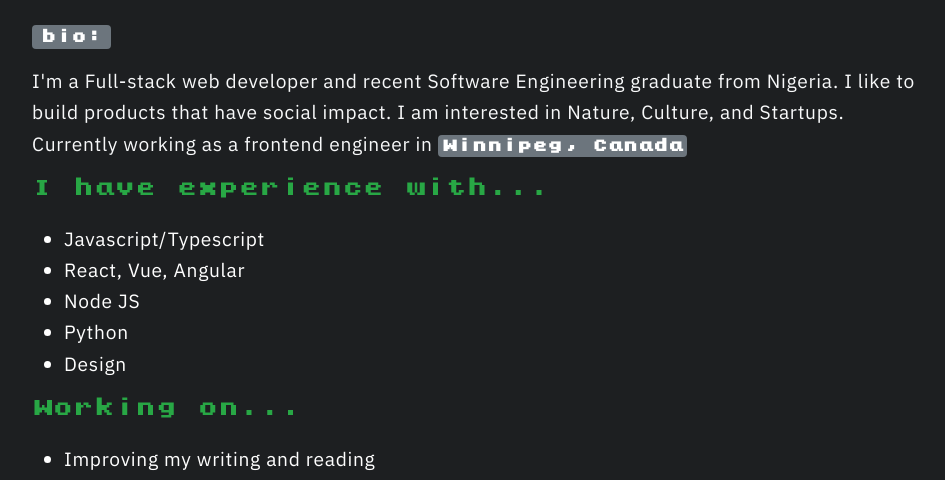
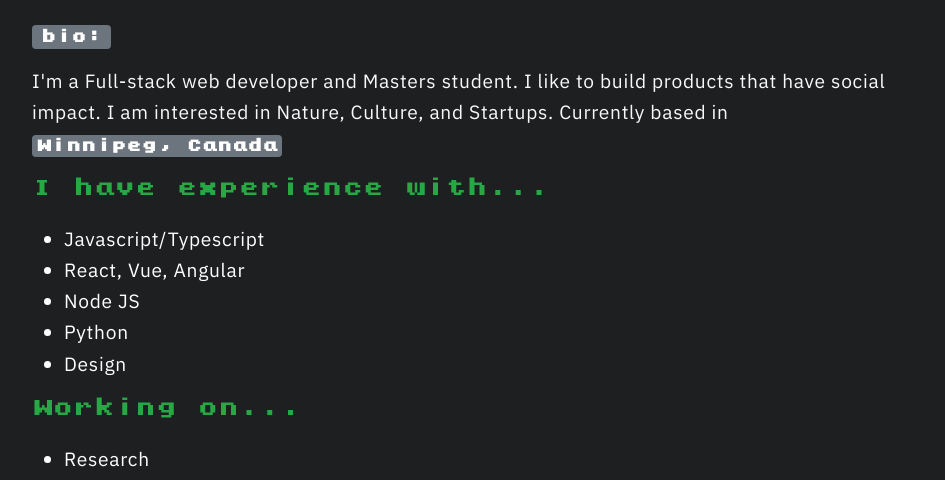
Before and after one commit to LeanKhan/leankhan.github.io, an Astro site: page / in a window 1280 px wide. Shown: the part 316-796 px from the top of the page, without its empty margins (160-1105 px from the left). Built offline with nearby package versions, Linux system fonts and the light colour scheme; Astro itself is replaced by a stand-in of ours.

Commit message:
feat: add update about Masters

```diff
--- a/src/pages/index.astro
+++ b/src/pages/index.astro
@@ -28,10 +28,9 @@ let permalink = 'https://e.segunlean.com';
           <span class="pixel-text badge bg-secondary mb-3">bio:</span>
           <!-- <p class="text-light">Developer | Designer</p> -->
           <p class="text-light">
-           I'm a Full-stack web developer and recent
-            Software Engineering graduate from Nigeria. I like to build
+           I'm a Full-stack web developer and Masters student. I like to build
             products that have social impact. I am interested in Nature,
-            Culture, and Startups. Currently working as a frontend engineer in
+            Culture, and Startups. Currently based in
             <span class="pixel-text badge bg-secondary p-1"
               >Winnipeg, Canada</span
             >
@@ -51,6 +50,7 @@ let permalink = 'https://e.segunlean.com';
           <h5 class="pixel-text">Working on...</h5>
           <div class="text-white">
             <ul>
+              <li>Research</li>
               <li>Improving my writing and reading</li>
               <li>Learning French <i>oui oui</i></li>
             </ul>
```
Also changed, not shown: 15 other files.
